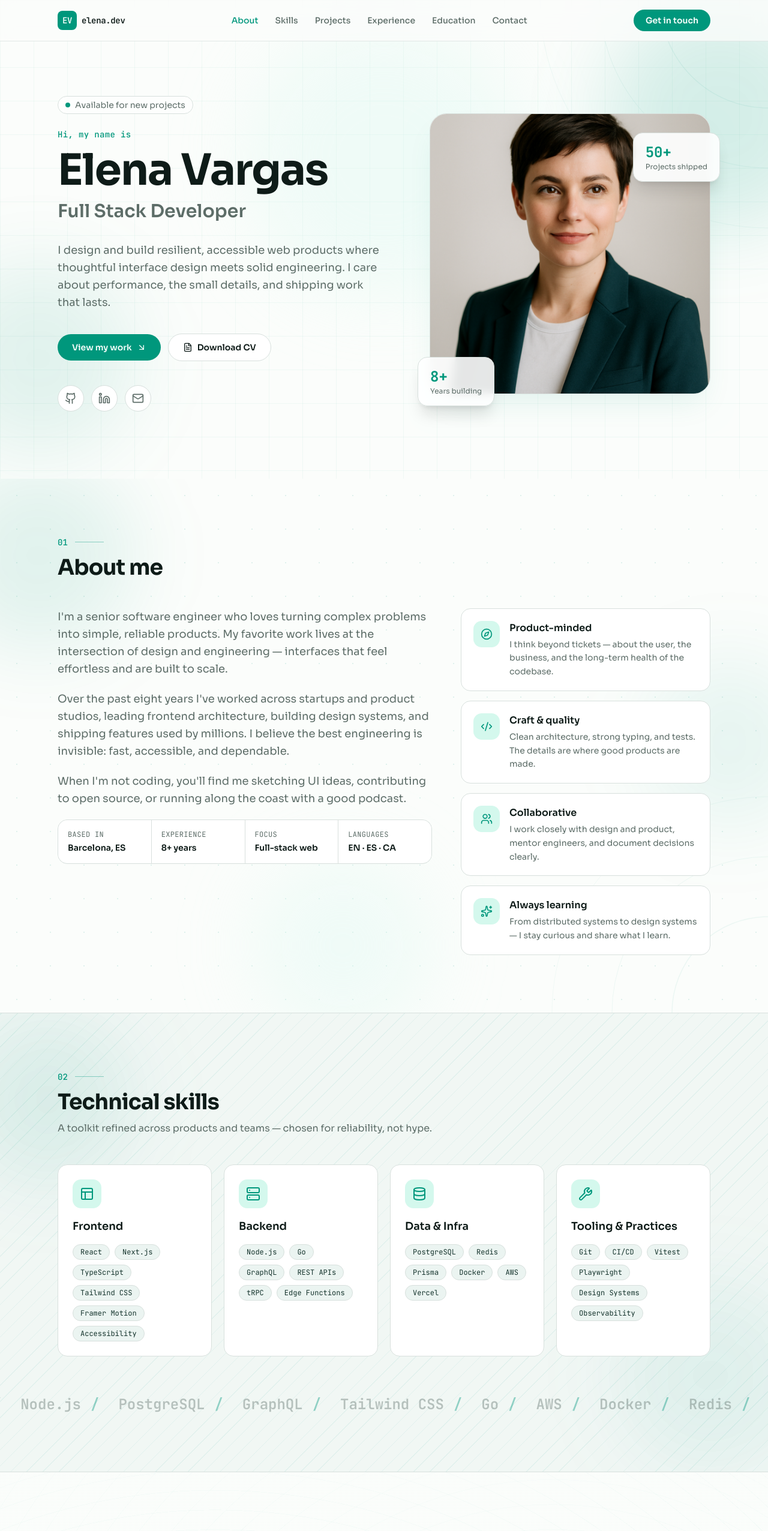
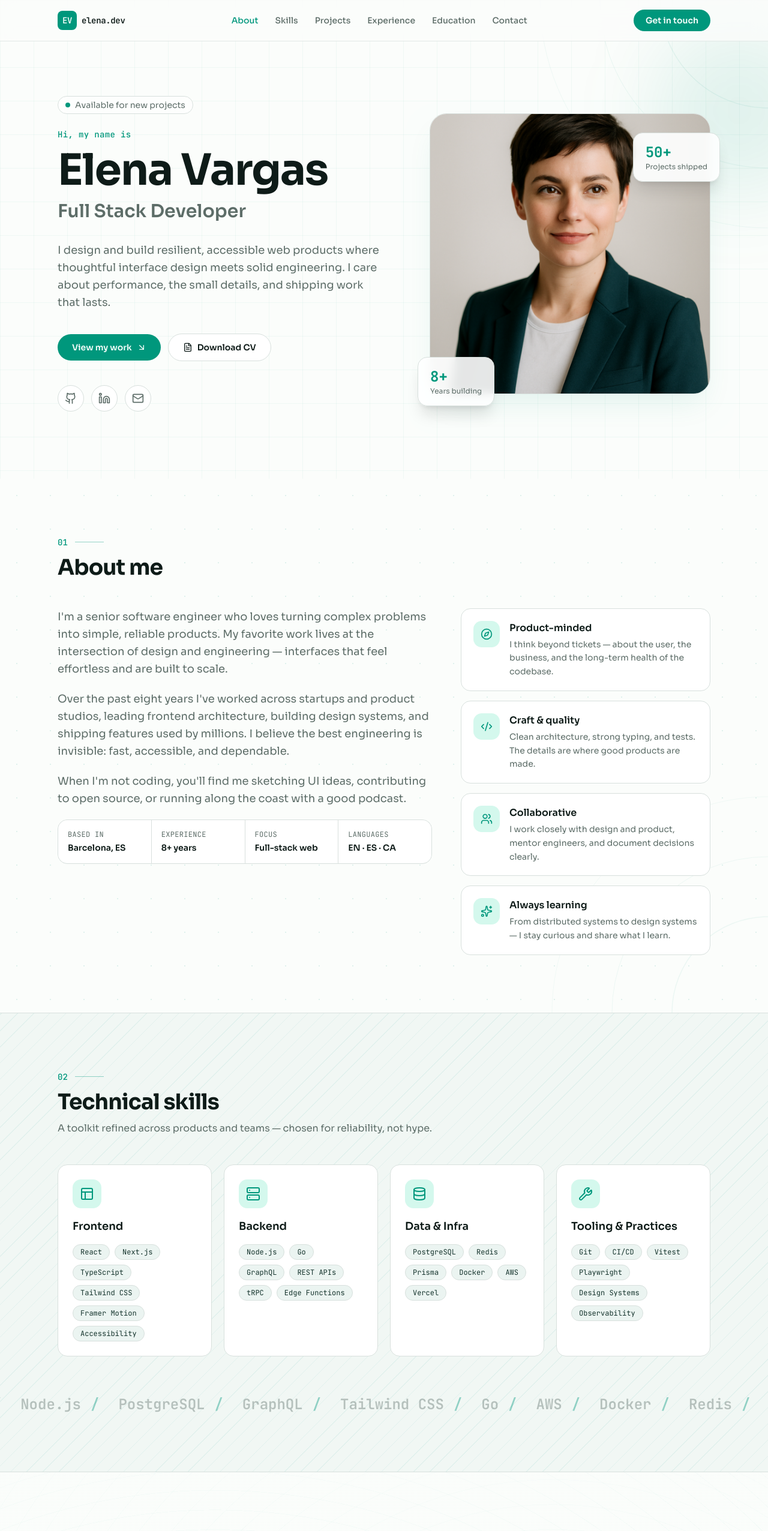
Before and after one commit to Ailen003/ailen-portfolio, a Next.js app: page / in a window 1280 px wide. Shown: the top 2552 px of the page at 60% size. Built offline with nearby package versions, Linux system fonts and the light colour scheme.

Commit message:
fix: remove gradient blur overlays from all sections
Remove decorative gradient blur circle elements from hero, about, skills, projects, experience, education, and contact sections while preserving background patterns and other visual effects.

```diff
--- a/modules/about/about-content.tsx
+++ b/modules/about/about-content.tsx
@@ -13,9 +13,6 @@ export function About() {
         <circle cx="400" cy="400" r="360" stroke="oklch(0.6 0.12 175)" strokeWidth="0.75" fill="none" />
       </svg>
 
-      <div className="pointer-events-none absolute -left-24 -top-8 h-80 w-80 rounded-full bg-primary/10 blur-3xl" />
-      <div className="pointer-events-none absolute -right-20 top-1/3 h-72 w-72 rounded-full bg-primary/[0.08] blur-3xl" />
-      <div className="pointer-events-none absolute left-1/3 -bottom-8 h-72 w-72 rounded-full bg-accent/30 blur-3xl" />
 
       <div className="relative mx-auto max-w-6xl px-5 sm:px-8">
       <SectionHeading index="01" title="About me" />
--- a/modules/contact/contact-content.tsx
+++ b/modules/contact/contact-content.tsx
@@ -7,8 +7,7 @@ export function Contact() {
   return (
     <section id="contact" className="relative overflow-hidden border-t border-border bg-secondary/60 dot-pattern py-24">
       <div className="pointer-events-none absolute inset-0 radial-spotlight" />
-      <div className="pointer-events-none absolute left-1/2 -top-20 h-80 w-80 -translate-x-1/2 rounded-full bg-primary/12 blur-3xl" />
-      <div className="pointer-events-none absolute -right-16 bottom-0 h-64 w-64 rounded-full bg-primary/8 blur-3xl" />
+
       <div className="relative mx-auto max-w-6xl px-5 sm:px-8">
         <SectionHeading
           index="06"
--- a/modules/education/education-content.tsx
+++ b/modules/education/education-content.tsx
@@ -8,8 +8,7 @@ export function Education() {
     <section id="education" className="relative overflow-hidden py-24">
       <div className="pointer-events-none absolute inset-0 circuit-dot-pattern" />
       <div className="pointer-events-none absolute inset-0 bg-linear-to-t from-accent/20 via-transparent to-transparent" />
-      <div className="pointer-events-none absolute -left-20 top-10 h-72 w-72 rounded-full bg-primary/10 blur-3xl" />
-      <div className="pointer-events-none absolute -right-20 bottom-10 h-64 w-64 rounded-full bg-primary/8 blur-3xl" />
+
 
       <div className="relative mx-auto max-w-6xl px-5 sm:px-8">
       <SectionHeading
--- a/modules/experience/experience-content.tsx
+++ b/modules/experience/experience-content.tsx
@@ -6,7 +6,7 @@ export function Experience() {
   return (
     <section id="experience" className="relative overflow-hidden border-y border-border bg-secondary/50 crosshatch-pattern py-24">
       <div className="pointer-events-none absolute inset-y-0 left-0 w-1 bg-linear-to-b from-transparent via-primary/30 to-transparent" />
-      <div className="pointer-events-none absolute right-0 top-1/2 h-96 w-96 -translate-y-1/2 rounded-full bg-primary/8 blur-3xl" />
+
       <div className="relative mx-auto max-w-6xl px-5 sm:px-8">
         <SectionHeading
           index="04"
--- a/modules/hero/hero-content.tsx
+++ b/modules/hero/hero-content.tsx
@@ -71,9 +71,7 @@ export function Hero() {
         <circle cx="420" cy="0" r="380" stroke="oklch(0.6 0.12 175)" strokeWidth="0.75" fill="none" />
       </svg>
 
-      <div className="pointer-events-none absolute -right-28 top-0 h-96 w-96 rounded-full bg-primary/15 blur-3xl" />
-      <div className="pointer-events-none absolute -left-24 bottom-10 h-80 w-80 rounded-full bg-primary/10 blur-3xl" />
-      <div className="pointer-events-none absolute left-1/2 top-1/3 h-[28rem] w-[28rem] -translate-x-1/2 -translate-y-1/2 rounded-full bg-accent/30 blur-3xl" />
+      <div className="pointer-events-none absolute -right-24 top-10 h-72 w-72 rounded-full bg-primary/10 blur-3xl" />
 
       <div className="relative mx-auto grid max-w-6xl items-center gap-12 px-5 pb-20 pt-32 sm:px-8 lg:grid-cols-[1.1fr_0.9fr] lg:pb-28 lg:pt-40">
         <div>
--- a/modules/projects/projects-content.tsx
+++ b/modules/projects/projects-content.tsx
@@ -6,7 +6,7 @@ export function Projects() {
     <section id="projects" className="relative overflow-hidden py-24">
       <div className="pointer-events-none absolute inset-0 topo-pattern" />
       <div className="pointer-events-none absolute inset-0 bg-linear-to-b from-background/60 via-transparent to-background/60" />
-      <div className="pointer-events-none absolute left-1/2 top-1/2 h-[36rem] w-[36rem] -translate-x-1/2 -translate-y-1/2 rounded-full bg-primary/8 blur-3xl" />
+
 
       <div className="relative mx-auto max-w-6xl px-5 sm:px-8">
         <SectionHeading
--- a/modules/skills/skills-content.tsx
+++ b/modules/skills/skills-content.tsx
@@ -5,8 +5,6 @@ import { skillCategories, marqueeSkills } from "./lib/data/skills.data"
 export function Skills() {
   return (
     <section id="skills" className="relative overflow-hidden border-y border-border bg-secondary/60 diagonal-stripe-pattern py-24">
-      <div className="pointer-events-none absolute -left-16 top-0 h-72 w-72 rounded-full bg-primary/10 blur-3xl" />
-      <div className="pointer-events-none absolute -right-16 bottom-0 h-80 w-80 rounded-full bg-primary/8 blur-3xl" />
       <div className="mx-auto max-w-6xl px-5 sm:px-8 relative">
         <SectionHeading
           index="02"
```
